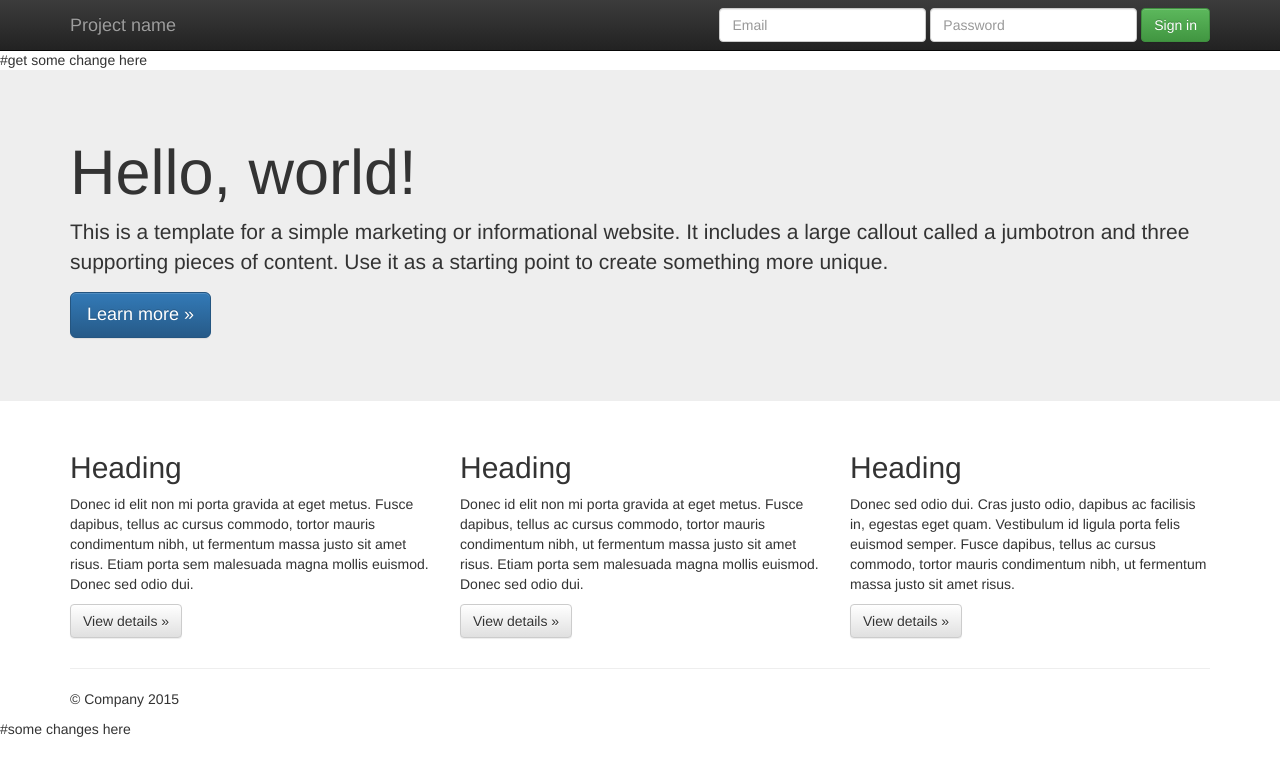
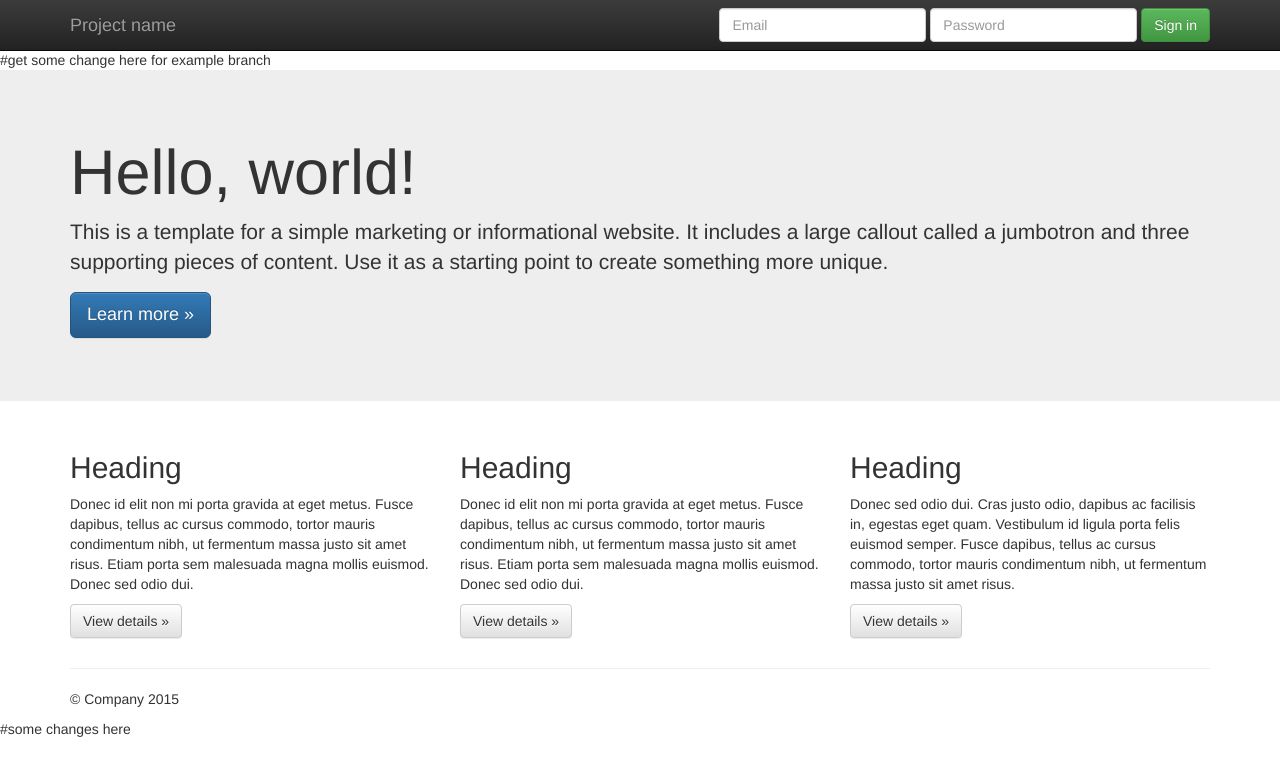
Before and after one commit to hchuwei/demo, a plain HTML site: page index.html in a window 1280 px wide. Drawn offline with nearby package versions, Linux system fonts and the light colour scheme.

Commit message:
Update index.html

```diff
--- a/index.html
+++ b/index.html
@@ -3,7 +3,7 @@
 <!--[if IE 7]>         <html class="no-js lt-ie9 lt-ie8" lang=""> <![endif]-->
 <!--[if IE 8]>         <html class="no-js lt-ie9" lang=""> <![endif]-->
 <!--[if gt IE 8]><!--> <html class="no-js" lang=""> <!--<![endif]-->
-    #get some change here
+    #get some change here for example branch
     <head>
         <meta charset="utf-8">
         <meta http-equiv="X-UA-Compatible" content="IE=edge,chrome=1">
```
